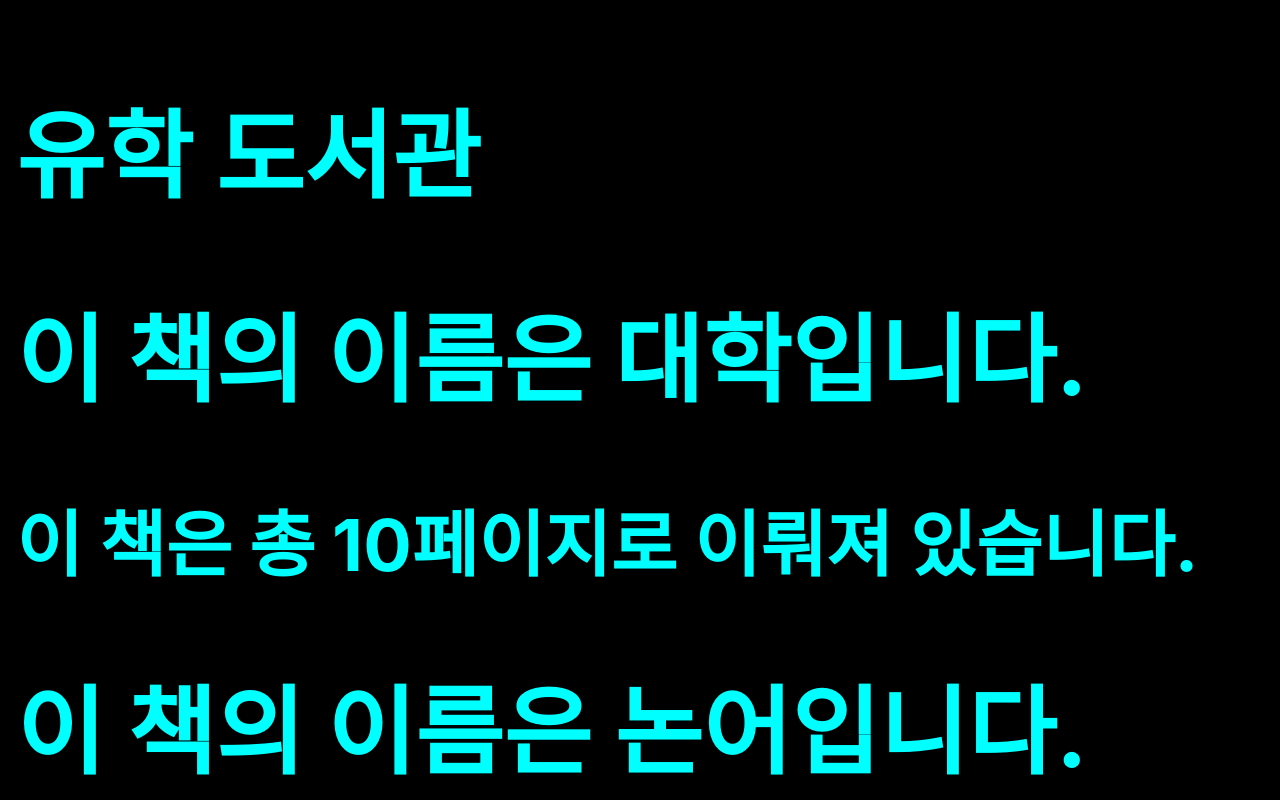
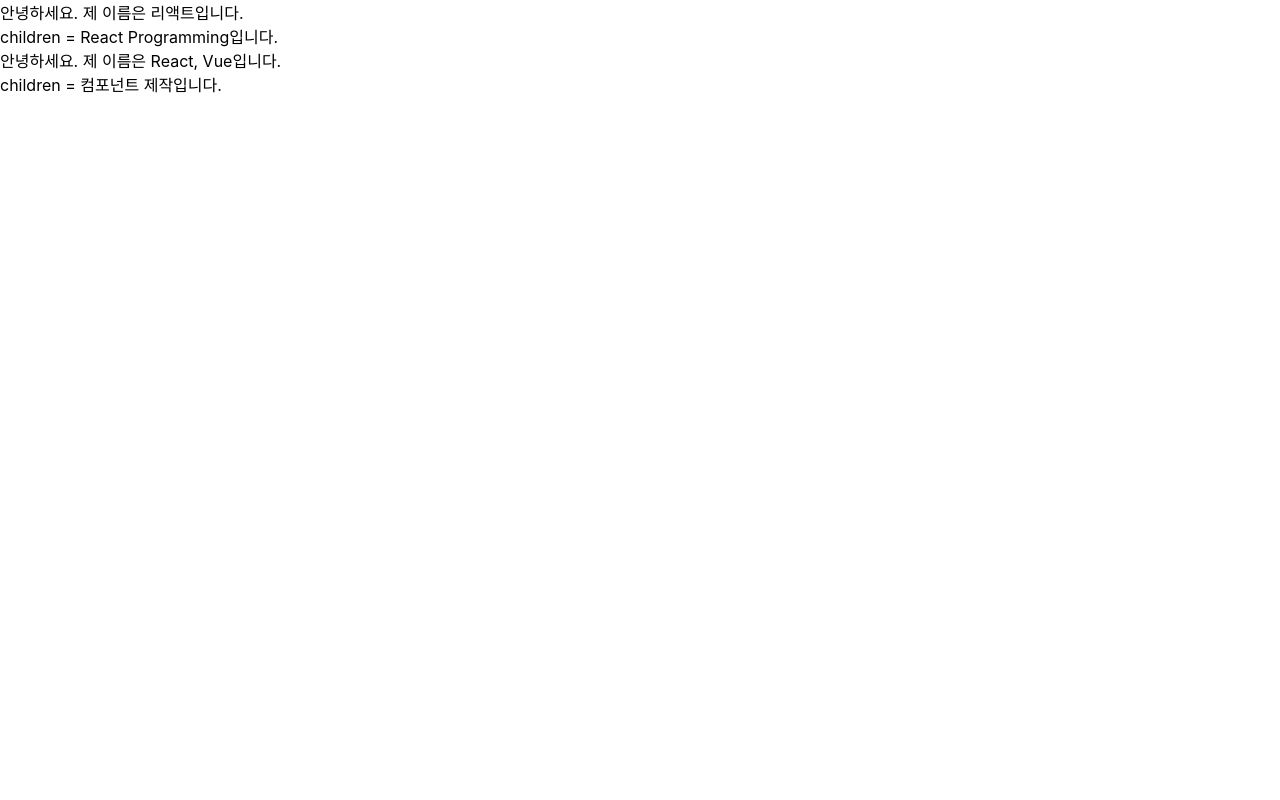
Before and after one commit to dew-log/ReactEx, a React (Create React App) app in the folder ch04_component/: page / in a window 1280 px wide. Shown: the top 800 px of the page. Built offline with nearby package versions, Linux system fonts and the light colour scheme.

Commit message:
비구조 할당과 children 요소

```diff
--- a/ch04_component/src/App.js
+++ b/ch04_component/src/App.js
@@ -1,9 +1,12 @@
 import logo from "./logo.svg";
 import "./App.css";
+
 // import Child from './ex01_function/Child';
 // import Child from './ex02_class/Child';
 // import MyComponent from "./ex03_props/MyComponent";
-import Library from "./ex04_props/Library";
+// import Library from "./ex04_props/Library";
+// import MyComponent from "./ex05_arrow/MyComponent";
+import MyComponent from "./ex06_destructing/MyComponent";
 
 function App() {
   return (
@@ -17,9 +20,24 @@
     </>
     */
 
+    /*
     <>
       <Library title='유학' />
       <Library title='조선 선비들의' />
+    </>
+    */
+
+    /*
+    <>
+      <MyComponent name="python" />
+      <MyComponent name="javascript" />
+      <MyComponent name="java" />
+    </>
+    */
+
+    <>
+      <MyComponent name='리액트'>React Programming</MyComponent>
+      <MyComponent name='React, Vue'>컴포넌트 제작</MyComponent>
     </>
   );
 }
--- /dev/null
+++ b/ch04_component/src/ex05_arrow/MyComponent.jsx
@@ -0,0 +1,5 @@
+const MyComponent = (props) => {
+    return <div>안녕하세요. 제 이름은 {props.name}입니다.</div>
+}
+
+export default MyComponent;
--- /dev/null
+++ b/ch04_component/src/ex06_destructing/MyComponent.jsx
@@ -0,0 +1,20 @@
+/**
+ * {name, children} = props;
+ *
+ * 이렇게 써주면 props.name, props.children에서
+ * props를 쓰지 않는다.
+ *
+ * children은 <MyComponent></MyComponent> 사이에 들어가는 요소를 의미
+ */
+
+const MyComponent = ({name, children}) => {
+    return (
+        <>
+
+            <div>안녕하세요. 제 이름은 {name}입니다.</div>
+            <div>children = {children}입니다.</div>
+        </>
+    )
+}
+
+export default MyComponent;
```
